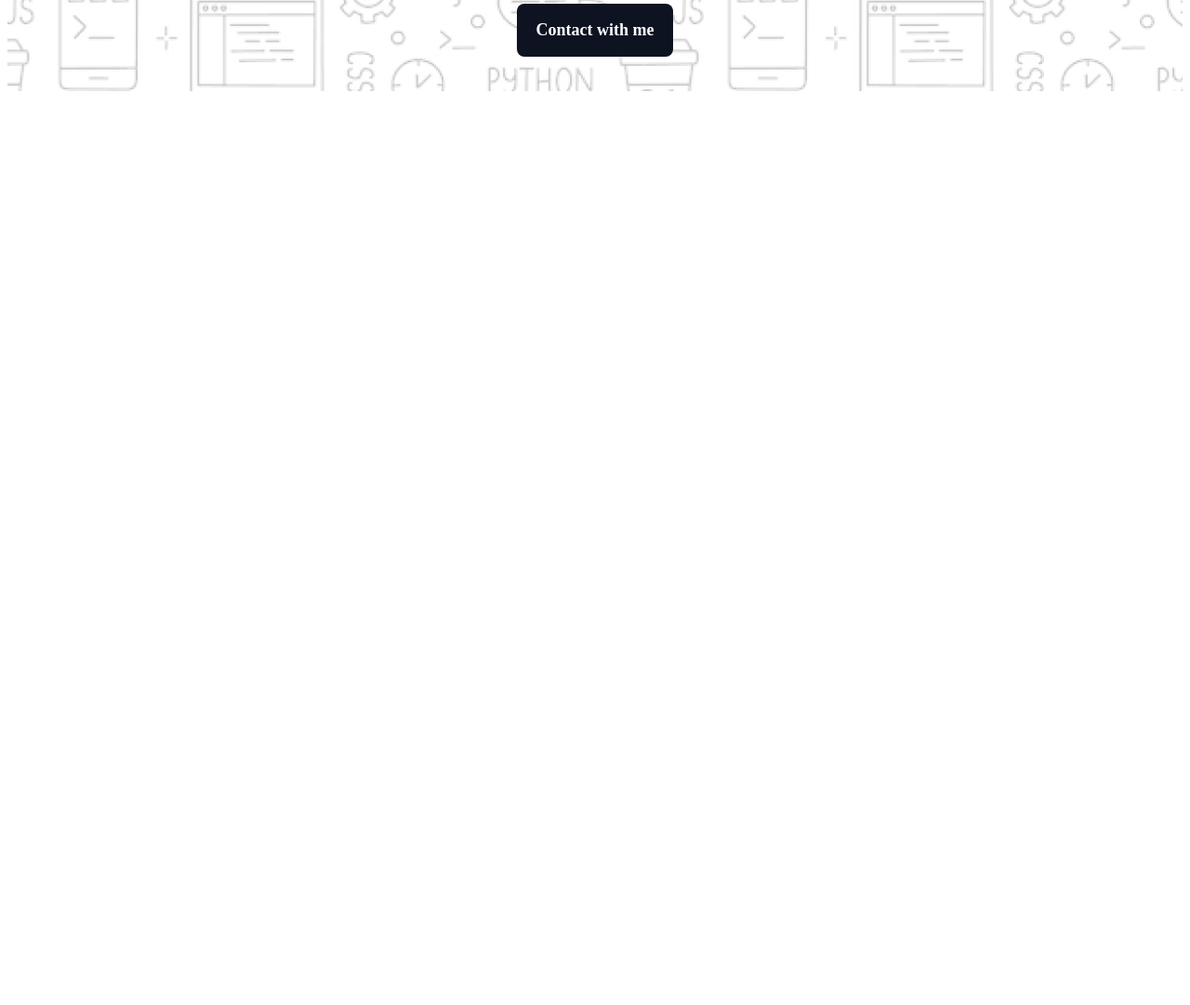
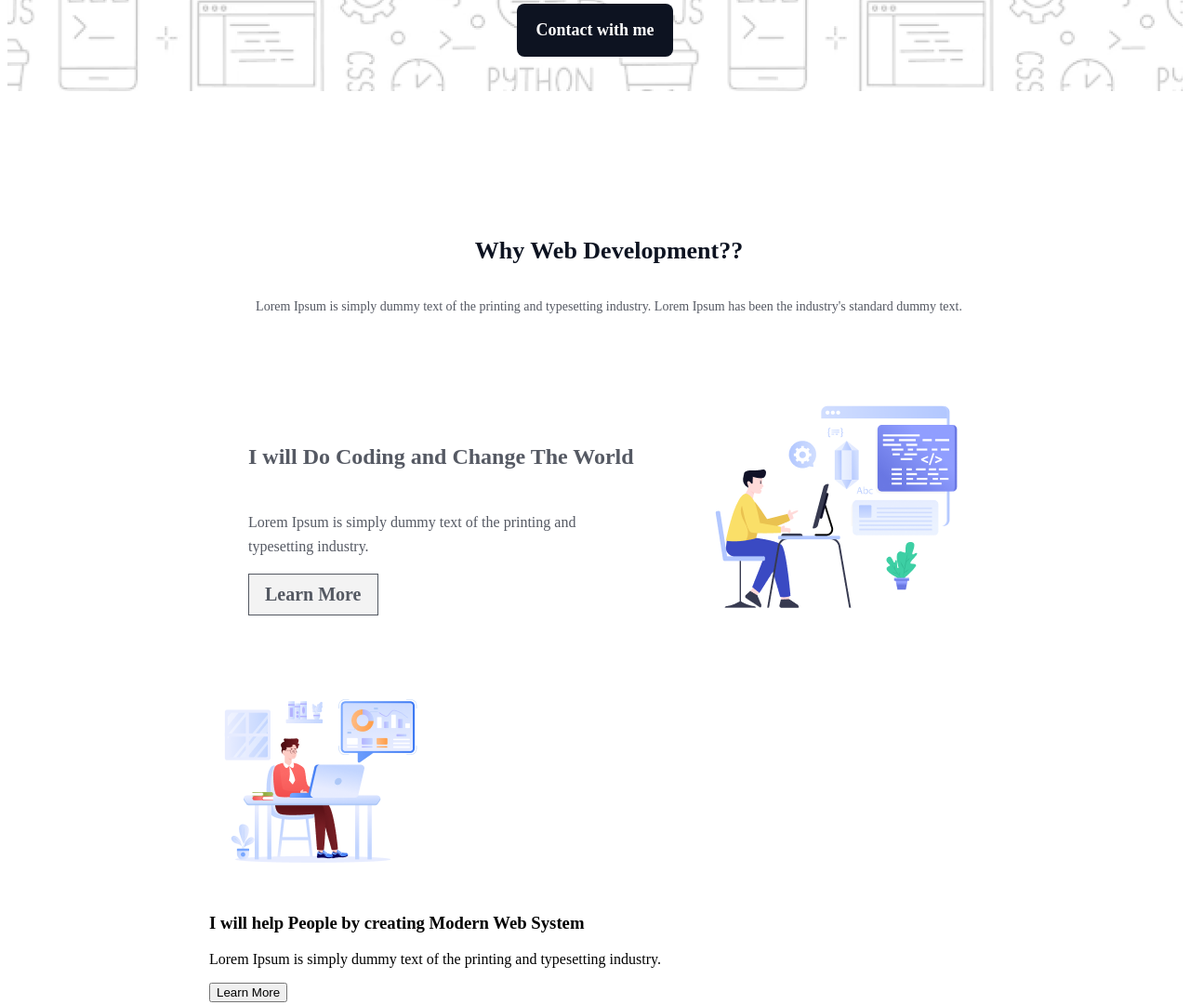
Before and after one commit to Md-Sojib-Khan/first-assignment, a plain HTML site: page index.html in a window 1280 px wide. Shown: the part 500-1581 px from the top of the page at 93% size. Before the commit the page ends 800 px from the top, so only its background shows below. Drawn offline with Linux system fonts and the light colour scheme; a web font is replaced by a local one.

Commit message:
added why web development section

```diff
--- a/index.html
+++ b/index.html
@@ -18,7 +18,42 @@
         </section>
     </head>
     <main>
-
+        <section class="why-web-development">
+            <div class="web-text">
+                <h1 class="web-title">Why Web Development??</h1>
+                <p class="web-description">Lorem Ipsum is simply dummy text of the printing and typesetting industry. Lorem Ipsum has been the industry's standard dummy text.</p>
+            </div>
+            <div class="layer_1">
+                <div class="box-layer">
+                    <h5 class="text-decoration">I will Do Coding and Change The World</h5>
+                    <p class="text-description">Lorem Ipsum is simply dummy text of the printing and typesetting industry.</p>
+                    <button class="layer-btn layer-text">Learn More</button>
+                </div>
+                <div>
+                    <img src="assets/Layer_1.png" alt="">
+                </div>
+            </div>
+            <div>
+                <div>
+                    <img src="assets/Group 3.png" alt="">
+                </div>
+                <div>
+                    <h3>I will help People by creating Modern Web System</h3>
+                    <p>Lorem Ipsum is simply dummy text of the printing and typesetting industry.</p>
+                    <button>Learn More</button>
+                </div>
+            </div>
+            <div>
+                <div>
+                    <h3>I will Do Coding and Change The World</h3>
+                    <p>Lorem Ipsum is simply dummy text of the printing and typesetting industry.</p>
+                    <button>Learn More</button>
+                </div>
+                <div>
+                    <img src="assets/Group 4.png" alt="">
+                </div>
+            </div>
+        </section>
     </main>
     <footer>
 
--- a/styles/style.css
+++ b/styles/style.css
@@ -1,4 +1,6 @@
 @import url('https://fonts.googleapis.com/css2?family=Azeret+Mono:ital,wght@0,100..900;1,100..900&family=Work+Sans:ital,wght@0,100..900;1,100..900&display=swap');
+
+/* hero section style */
 
 #hero {
     height: 575px;
@@ -49,3 +51,90 @@ margin-bottom: 28px;
     border: none;
     margin-bottom: 41px;
 }
+
+/* why web development section style */
+
+.why-web-development {
+    width: 860px;
+    height: 1100px;
+    margin: 65px 135px 0px 131px;
+    padding: 71px 86px 71px 86px;
+}
+
+.web-text {
+    margin: 0px 36px 37px 36px;
+    display: flex;
+    flex-direction: column;
+    justify-content: center;
+    align-items: center;
+}
+
+.web-title {
+    color: rgb(13, 19, 33);
+font-family: Azeret Mono;
+font-size: 26px;
+font-weight: 800;
+line-height: 28px;
+letter-spacing: 0%;
+text-align: center;
+}
+
+.web-description {
+    color: rgb(13, 19, 33);
+font-family: Azeret Mono;
+font-size: 14px;
+font-weight: 400;
+line-height: 21px;
+letter-spacing: 0%;
+text-align: center;
+opacity: 0.7;
+}
+
+.layer_1 {
+    padding: 42px;
+    display: flex;
+    justify-content: space-between;
+}
+
+.box-layer {
+    max-width: 424px;
+    height: 189px;
+}
+
+.text-decoration {
+    color: rgba(13, 19, 33, 0.7);
+font-family: Azeret Mono;
+font-size: 24px;
+font-weight: 700;
+line-height: 36px;
+letter-spacing: 0%;
+text-align: left;
+}
+
+.text-description {
+    color: rgb(13, 19, 33);
+font-family: Azeret Mono;
+font-size: 16px;
+font-weight: 400;
+line-height: 26px;
+letter-spacing: 0%;
+text-align: left;
+opacity: 0.7;
+}
+
+.layer-btn {
+    padding: 10px 17px 10px 17px;
+    box-sizing: border-box;
+    border: 1px solid rgb(13, 19, 33);
+    opacity: 0.7;
+}
+
+.layer-text {
+    color: rgb(13, 19, 33);
+font-family: Azeret Mono;
+font-size: 20px;
+font-weight: 600;
+line-height: 23px;
+letter-spacing: 0%;
+text-align: center;
+}
```
